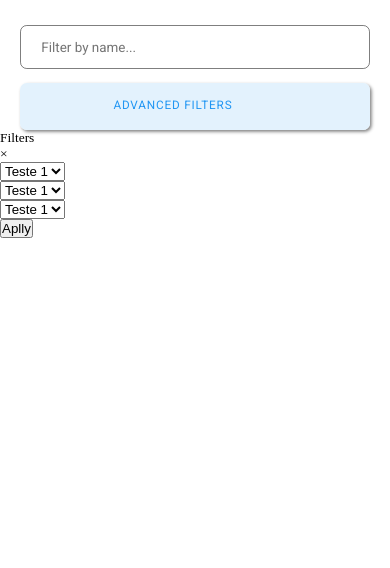
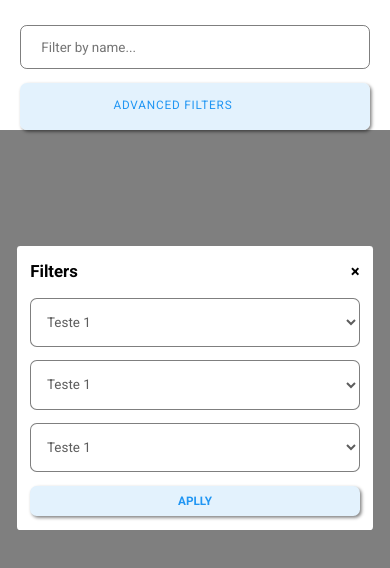
Before and after one commit to Vanilson11/rickandmorty, a plain HTML site: page index.html in a window 390 px wide. Shown: the part 198-766 px from the top of the page. Drawn offline with Linux system fonts and the light colour scheme; no server answers; some icons are missing.

Commit message:
created modal filters for mobile on index.html and style.css

```diff
--- a/index.html
+++ b/index.html
@@ -57,11 +57,11 @@
     </div>
 
     <div class="modal-filters">
-      <div>
+      <div class="modal-filter-content">
+        <div class="head-fiter-content">
           <span>Filters</span>
           <p>&times;</p>
         </div>
-
         <form action="">
           <div class="species">
             <label for="inSpecies" class="sr-only">Espécie do personagem</label>
@@ -81,10 +81,10 @@
               <option value="statusTeste">Teste 1</option>
             </select>
           </div>
-
           <input type="submit" value="Aplly">
         </form>
       </div>
     </div>
+  </div>
 </body>
 </html>
--- a/style.css
+++ b/style.css
@@ -35,8 +35,11 @@ body{
 
 #app{
   width: 100%;
+  height: 100vh;
   display: flex;
   flex-direction: column;
+
+  position: relative;
 }
 
 header{
@@ -250,6 +253,104 @@ header .icon-menu i{
   color: rgba(0, 0, 0, 0.671);
 }
 
+/*modal advanced filters*/
+#app .modal-filters{
+  background-color: rgba(0, 0, 0, 50%);
+
+  width: 100%;
+  height: 100%;
+
+  padding: 0 2rem;
+
+  display: flex;
+  align-items: center;
+  justify-content: center;
+}
+
+.modal-filters .modal-filter-content{
+  background-color: #FFFFFF;
+  width: 100%;
+
+  padding: 1.6rem;
+
+  display: flex;
+  flex-direction: column;
+  justify-content: center;
+  gap: 1.6rem;
+
+  border-radius: .4rem;
+}
+
+.modal-filter-content .head-fiter-content{
+
+  display: flex;
+  align-items: center;
+  justify-content: space-between;
+}
+
+.modal-filter-content .head-fiter-content span,
+.modal-filter-content .head-fiter-content p{
+  font-family: var(--ff-secondary);
+  font-size: 2rem;
+  font-weight: bold;
+  line-height: 3rem;
+}
+
+.modal-filter-content .head-fiter-content p{
+  cursor: pointer;
+}
+
+.modal-filter-content form{
+  width: 100%;
+
+  display: flex;
+  flex-direction: column;
+  justify-content: center;
+  gap: 1.6rem;
+}
+
+form .species select,
+form .gender select,
+form .status select{
+  background-color: #FFFFFF;
+  font-family: var(--ff-secondary);
+  font-size: 1.6rem;
+  color: #000000a2;
+
+  width: 100%;
+
+  padding: 1.8rem 1.4rem;
+
+  border: 1px solid rgba(0, 0, 0, 0.5);
+  border-radius: .8rem;
+}
+
+form input[type=submit]{
+  background-color: #E3F2FD;
+  color: #2196F3;
+
+  font-family: var(--ff-secondary);
+  font-size: 1.4rem;
+  font-weight: bold;
+  text-transform: uppercase;
+
+  padding: 1rem 1.6rem;
+
+  border: none;
+  border-radius: .8rem;
+
+  box-shadow: .2rem .2rem .4rem rgba(0, 0, 0, 0.493);
+
+  cursor: pointer;
+
+  transition: all .3s ease-in;
+}
+
+form input[type=submit]:hover{
+  background-color: #b5e0ff;
+  color: #000000;
+}
+
 @media (min-width: 375px) {
   header nav{
     display: none;
```
Lines whose indentation alone changed are shown as unchanged.
